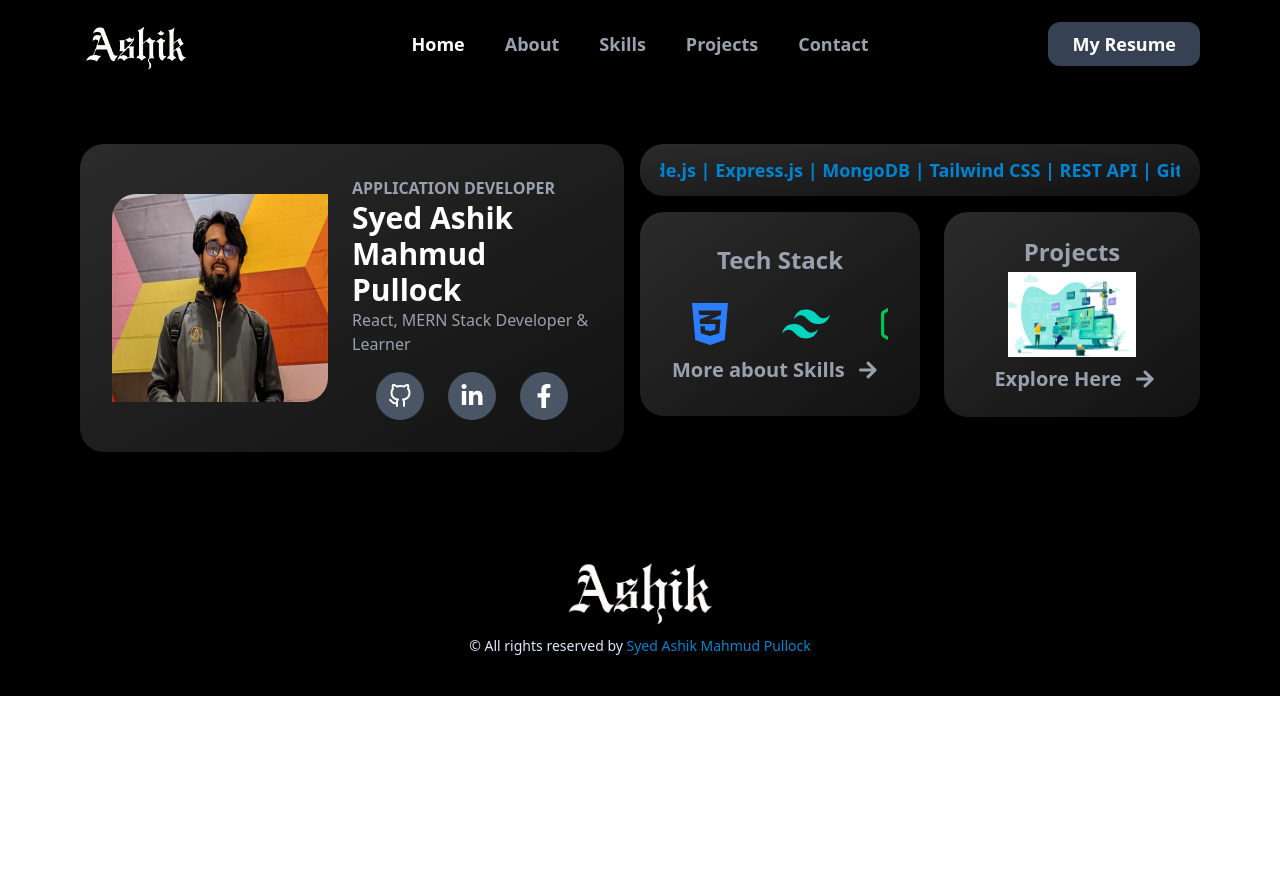
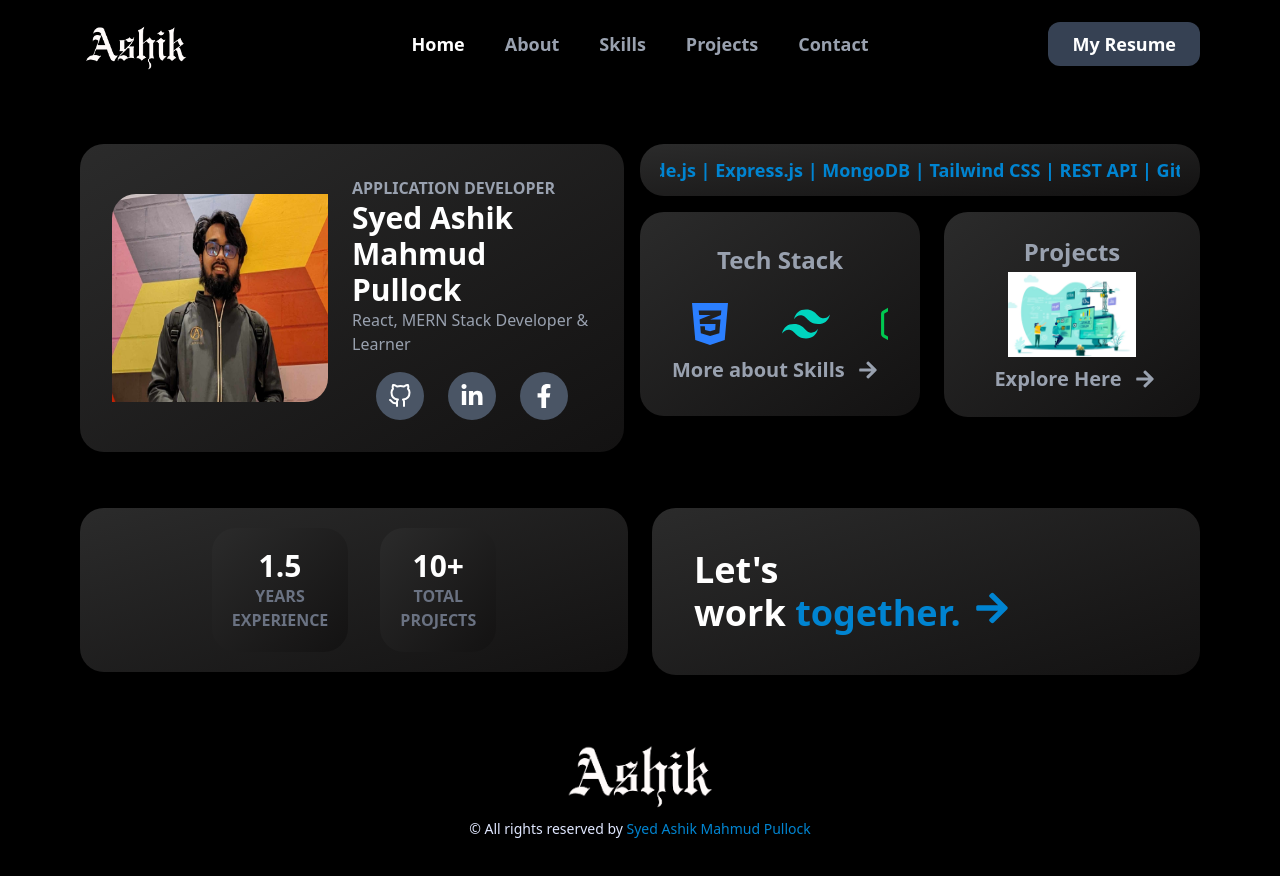
Before and after one commit to Pullock4981/my_Portfolio_v-1, a React (Vite) app: page / in a window 1280 px wide. Shown: the top 876 px of the page. Before the commit the page ends 800 px from the top, so only its background shows below. Built offline with nearby package versions, Linux system fonts and the light colour scheme.

Commit message:
add banner for exp and contact

```diff
--- /dev/null
+++ b/src/Components/ContactBanner/ContactBanner.jsx
@@ -0,0 +1,23 @@
+import React from 'react';
+import { motion } from 'framer-motion';
+import { FaArrowRight } from 'react-icons/fa';
+
+const ContactBanner = () => {
+    return (
+        <div>
+            <h1 className='text-4xl font-bold bg-gradient-to-br from-[#2b2b2b] to-[#131212] p-10.5 rounded-3xl'>
+                Let's <br />
+                work <span className='text-sky-600'>together.</span>
+                <motion.span
+                    className="inline-block ml-2 text-sky-600"
+                    animate={{ x: [0, 5, 0] }}
+                    transition={{ repeat: Infinity, duration: 1 }}
+                >
+                    <FaArrowRight />
+                </motion.span>
+            </h1>
+        </div>
+    );
+};
+
+export default ContactBanner;
--- /dev/null
+++ b/src/Components/CountCard/CountCard.jsx
@@ -0,0 +1,26 @@
+import React from 'react';
+
+const CountCard = () => {
+    return (
+        <div className='flex justify-center gap-8 bg-gradient-to-br from-[#2b2b2b] to-[#131212] p-5 rounded-3xl'>
+            <div className='bg-gradient-to-br from-[#2b2b2b] to-[#131212] p-5 rounded-3xl text-center'>
+                <h1 className='text-3xl font-bold'>
+                    1.5
+                </h1>
+                <p className='text-gray-500 font-bold'>
+                    YEARS <br /> EXPERIENCE
+                </p>
+            </div>
+            <div className='bg-gradient-to-br from-[#2b2b2b] to-[#131212] p-5 rounded-3xl text-center'>
+                <h1 className='text-3xl font-bold'>
+                    10+
+                </h1>
+                <p className='text-gray-500 font-bold'>
+                    TOTAL <br />PROJECTS
+                </p>
+            </div>
+        </div>
+    );
+};
+
+export default CountCard;
--- a/src/Layouts/Root.jsx
+++ b/src/Layouts/Root.jsx
@@ -7,7 +7,9 @@ const Root = () => {
     return (
         <div>
             <NavBar></NavBar>
-            <Outlet></Outlet>
+            <div className='min-h-[calc(100vh-276px)]'>
+                <Outlet></Outlet>
+            </div>
             <Footer></Footer>
         </div>
     );
--- a/src/Pages/Home/Banner.jsx
+++ b/src/Pages/Home/Banner.jsx
@@ -8,7 +8,7 @@ const Banner = () => {
         <div className='bg-gradient-to-br from-[#2b2b2b] to-[#131212] p-8 rounded-3xl'>
             <div className='flex md:flex-row flex-col justify-between items-center gap-6'>
                 <div className='lg:w-[45%]'>
-                    <img className='rounded-tl-3xl rounded-br-3xl h-52' src={profile} alt="" />
+                    <img className='rounded-tl-3xl rounded-br-3xl w-full h-52' src={profile} alt="" />
                 </div>
                 <div className='lg:w-[50%]'>
                     <p className='text-gray-400 text-center lg:text-start font-bold'>
--- a/src/Pages/Home/Home.jsx
+++ b/src/Pages/Home/Home.jsx
@@ -4,14 +4,15 @@ import MarqueeSection from './MarqueeSection';
 import SkillBanner from '../Skills/SkillBanner';
 import ProjectBanner from '../Projects/ProjectBanner';
 import { Link } from 'react-router';
+import CountCard from '../../Components/CountCard/CountCard';
+import ContactBanner from '../../Components/ContactBanner/ContactBanner';
 
 const Home = () => {
     return (
-        <div className='lg:my-10 my-4 flex lg:flex-row flex-col gap-4 max-w-7xl md:mx-auto mx-4 md:px-20 py-4'>
+        <div>
+            <div className='lg:my-10 m-4 flex lg:flex-row flex-col gap-4 max-w-7xl md:mx-auto mt-4 md:px-20 py-4'>
                 <div className='lg:w-[50%]'>
-                <Link to='/about'>
                     <Banner></Banner>
-                </Link>
                 </div>
                 <div className='lg:w-[50%] flex flex-col gap-4'>
                     <MarqueeSection></MarqueeSection>
@@ -32,6 +33,17 @@ const Home = () => {
 
                 </div>
             </div>
+            <div className='flex lg:flex-row flex-col gap-6 max-w-7xl md:mx-auto mb-4 md:px-20 px-4'>
+                <div className='lg:w-[50%]'>
+                    <CountCard></CountCard>
+                </div>
+                <div className='lg:w-[50%]'>
+                    <Link to="/contact">
+                        <ContactBanner></ContactBanner>
+                    </Link>
+                </div>
+            </div>
+        </div>
     );
 };
 
```
Lines whose indentation alone changed are shown as unchanged.
